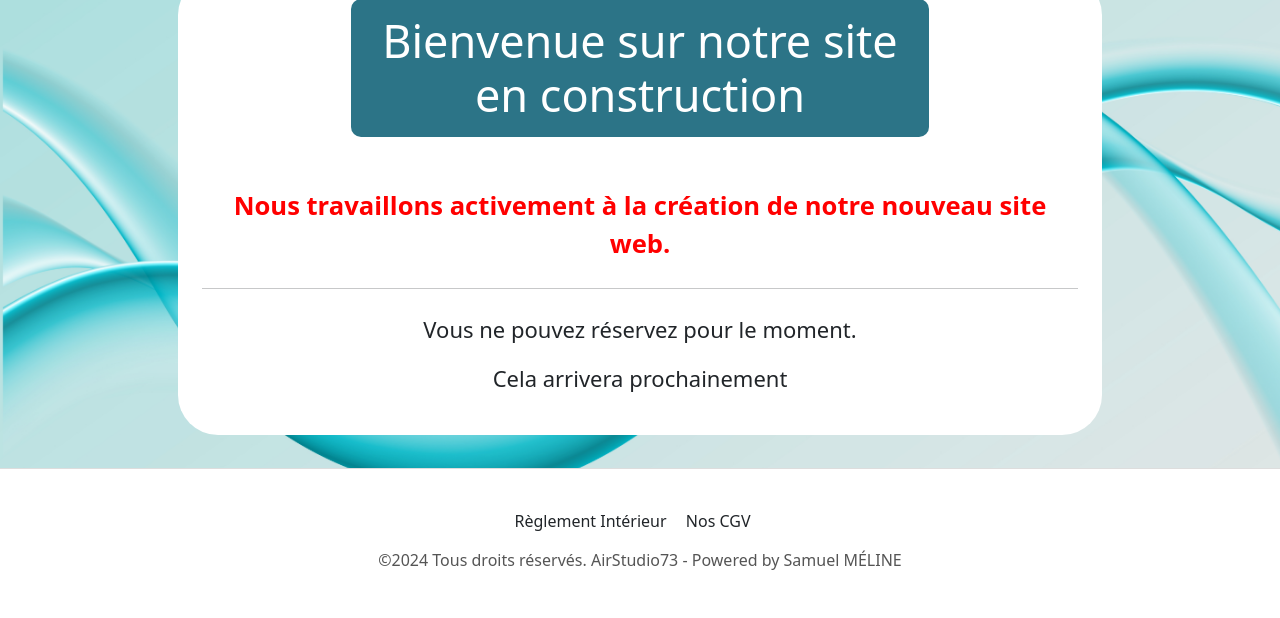
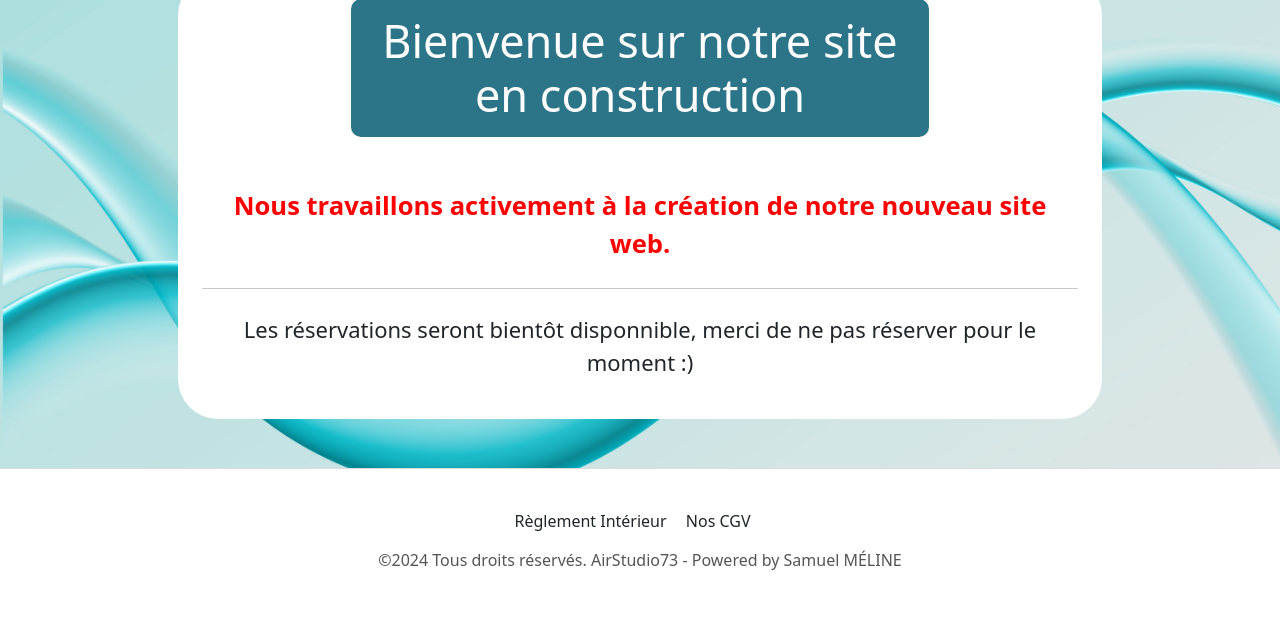
Before and after one commit to SamuelMeline/AirStudio73, a Symfony app: template templates/home/index.html.twig in a window 1280 px wide. Shown: the part 182-800 px from the top of the page. Run offline with Twig, Linux system fonts and the light colour scheme; the template is opened without the code that fills it, so the values that code supplies are empty; some libraries are stand-ins or nearby versions.

Commit message:
update general

```diff
--- a/templates/home/index.html.twig
+++ b/templates/home/index.html.twig
@@ -8,14 +8,12 @@
 		<div class="jumbotron text-center p-4 w-75 mt-2">
 			<h1 class="display-4">Bienvenue sur notre site en construction</h1>
 			<p class="lead">Nous travaillons activement à la création de notre nouveau site web.</p>
-			<hr
-			class="my-4">
-		{# <p>Les réservations seront bientôt disponnible, merci de ne pas réserver pour le moment :) #}
-		</p>
-		<p>Vous ne pouvez réservez pour le moment.</p>
-		<p>Cela arrivera prochainement</p>
-		{# <p>Malgré cela, vous pouvez dès maintenant réserver vos cours via notre <a class="reserve" href="{{ path('calendar') }}"> calendrier en ligne.</a></p>
-					<a class="btn btn-general btn-lg" href="{{ path('calendar') }}" role="button">Accéder au Calendrier et Réserver</a>
-					<p class="mt-4">Restez à l'écoute pour plus de fonctionnalités à venir bientôt !</p> #}
+			<hr class="my-4">
+			<p>Les réservations seront bientôt disponnible, merci de ne pas réserver pour le moment :)
+			</p>
+			{# <p>Malgré cela, vous pouvez dès maintenant réserver vos cours via notre <a class="reserve" href="{{ path('calendar') }}"> calendrier en ligne.</a></p>
+								<a class="btn btn-general btn-lg" href="{{ path('calendar') }}" role="button">Accéder au Calendrier et Réserver</a>
+								<p class="mt-4">Restez à l'écoute pour plus de fonctionnalités à venir bientôt !</p> #}
+		</div>
 	</div>
-</div>{% endblock %}
+{% endblock %}
```
